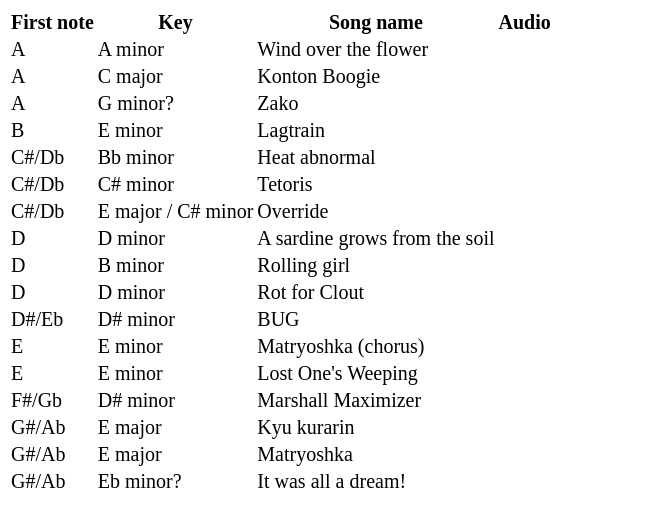
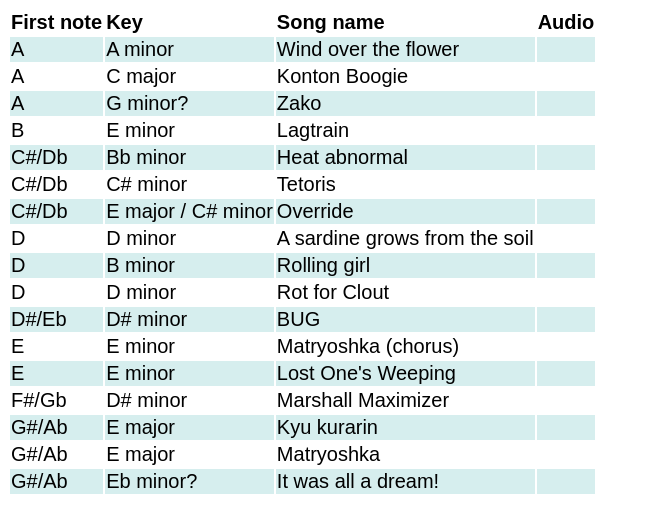
Before and after one commit to atayeem/atayeem.github.io, a plain HTML site: page songs/index.html in a window 1280 px wide. Shown: the whole page, without its empty margins (0-648 px from the left). Drawn offline with Linux system fonts and the light colour scheme.

Commit message:
Update index.html

```diff
--- a/songs/index.html
+++ b/songs/index.html
@@ -1,8 +1,23 @@
 <!DOCTYPE html>
 
-<html style="font-size:20px">
+<html>
 <head>
+    <style>
+        * {
+            font-size: 20px;
+            font-family: sans-serif;
+        }
 
+        tr:nth-child(even) {
+            background-color: #D6EEEE;
+        }
+
+        th {
+            text-align: left;
+        }
+
+
+    </style>
 </head>
 <body>
     <table>
```
